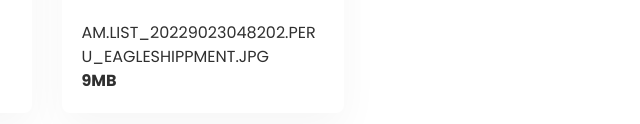
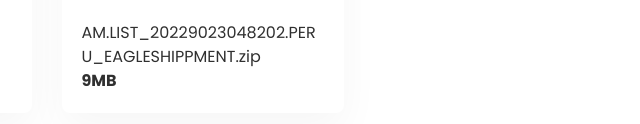
Before and after one commit to hassensho7/driveboxgodle, a plain HTML site: page index.html in a window 1280 px wide. Shown: the part 342-466 px from the top of the page, 281-921 px from the left. Drawn offline with Linux system fonts and the light colour scheme; some packages are replaced by stand-ins of ours; a script that the page names is missing.

Commit message:
Update index.html

```diff
--- a/index.html
+++ b/index.html
@@ -915,7 +915,7 @@
                                   <div class="iq-image-overlay"></div>
                                   <img src="./assets/zip.png" class="img-fluid" alt="image1">
                               </div>
-                              <h6>AM.LIST_20229023048202.PERU_EAGLESHIPPMENT.JPG <br><b>9MB</b></h6>
+                              <h6>AM.LIST_20229023048202.PERU_EAGLESHIPPMENT.zip <br><b>9MB</b></h6>
                           </a>
                       </div>
                   </div>
```
